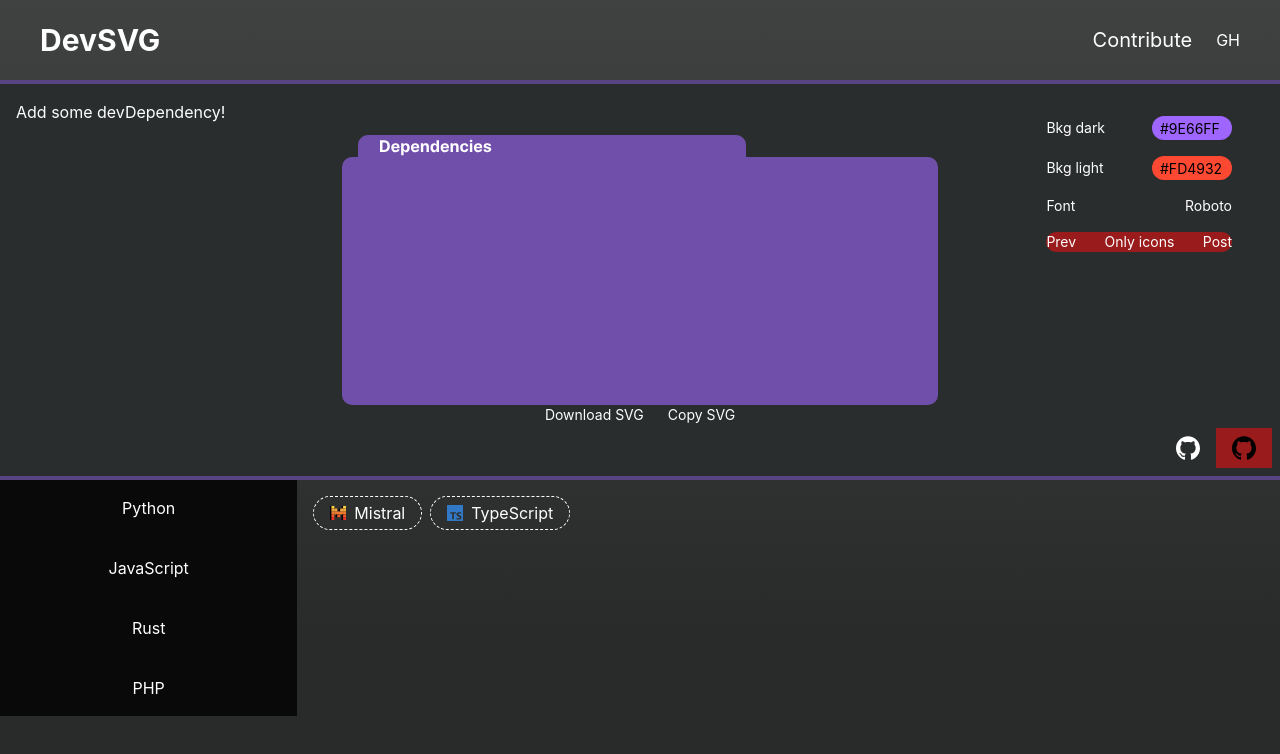
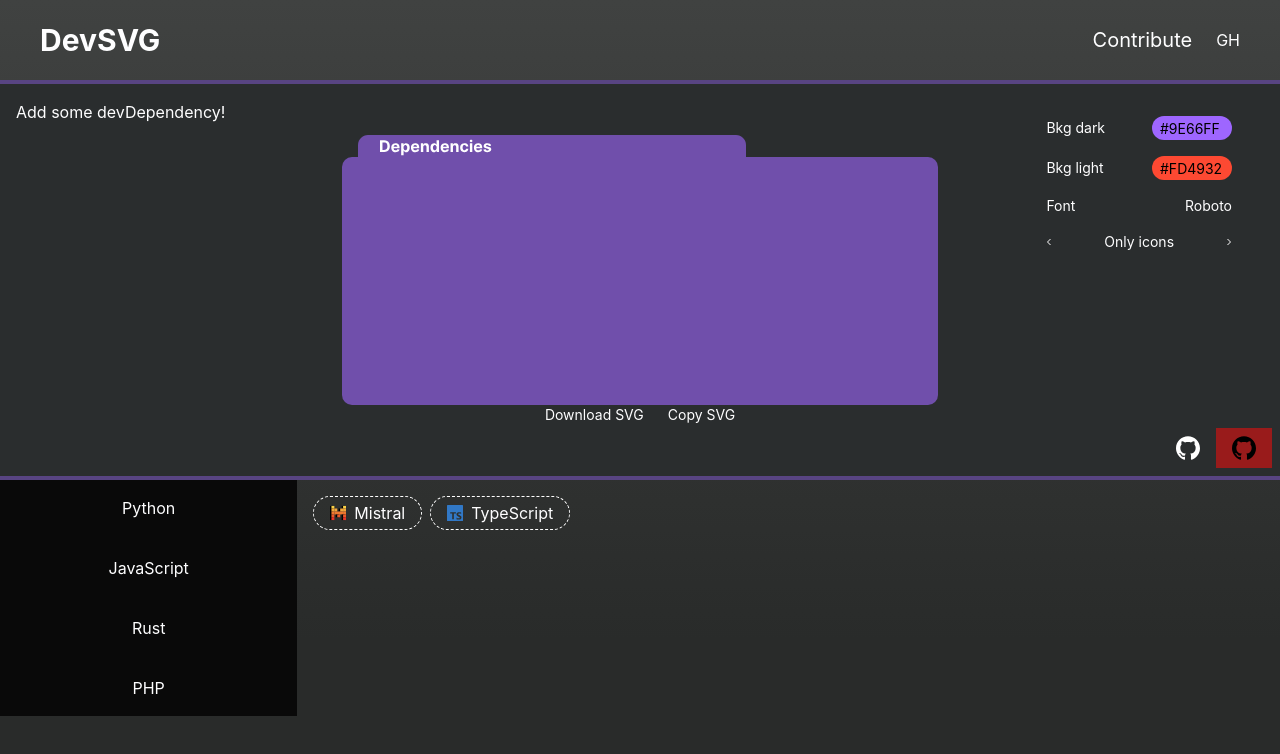
Before and after one commit to AlbertLnz/devSvg, a SvelteKit app: page / in a window 1280 px wide. Shown: the top 754 px of the page. Built offline with nearby package versions, Linux system fonts and the light colour scheme.

Commit message:
Switcher card style configuration for svg

```diff
--- /dev/null
+++ b/src/assets/icons/ArrowSwitchCard.svelte
@@ -0,0 +1,8 @@
+<script>
+	let { githubTheme } = $props()
+	let strokeColor = $derived(() => (githubTheme === 'dark' ? '#fff' : '#000'))
+</script>
+
+<svg width="5" height="8" viewBox="0 0 5 8" fill="none" xmlns="http://www.w3.org/2000/svg">
+	<path d="M4.5 1L1.5 4L4.5 7" stroke={strokeColor()} />
+</svg>
--- a/src/components/SvgConfiguration.svelte
+++ b/src/components/SvgConfiguration.svelte
@@ -1,7 +1,20 @@
 <script lang="ts">
+	import ArrowSwitchCard from '../assets/icons/ArrowSwitchCard.svelte'
+
 	let {
+		githubTheme,
 		svgConfig = $bindable()
-	}: { svgConfig: { bkgHexDark: String; bkgHexLight: String; font: String } } = $props()
+	}: {
+		githubTheme: string
+		svgConfig: { cardStyle: string; bkgHexDark: string; bkgHexLight: string; font: string }
+	} = $props()
+
+	const cardOptions = ['Only icons', 'Only text', 'Icons + text']
+	function handleCardStyle(direction: number) {
+		let currentIndex = cardOptions.indexOf(svgConfig.cardStyle)
+		let newIndex = (currentIndex + direction + cardOptions.length) % cardOptions.length
+		svgConfig.cardStyle = cardOptions[newIndex]
+	}
 </script>
 
 <section class="flex flex-col gap-y-4 px-8 py-4 text-sm">
@@ -30,10 +43,14 @@
 		<p>{svgConfig.font}</p>
 	</article>
 
-	<div class="flex w-full items-center justify-between rounded-full bg-red-800">
-		<button>Prev</button>
-		<p>Only icons</p>
-		<button>Post</button>
+	<div class="flex w-full items-center justify-between rounded-full">
+		<button onclick={() => handleCardStyle(+1)}>
+			<ArrowSwitchCard {githubTheme} />
+		</button>
+		<p>{svgConfig.cardStyle}</p>
+		<button class="rotate-180" onclick={() => handleCardStyle(-1)}>
+			<ArrowSwitchCard {githubTheme} />
+		</button>
 	</div>
 </section>
 
--- a/src/routes/+page.svelte
+++ b/src/routes/+page.svelte
@@ -10,6 +10,7 @@
 
 	let selected: (typeof devDependencies)[number]['name'][] = $state([])
 	let svgConfig = $state({
+		cardStyle: 'Only icons',
 		bkgHexDark: '#9E66FF',
 		bkgHexLight: '#FD4932',
 		font: 'Roboto'
@@ -22,7 +23,7 @@
 			: selected.filter((item) => item !== dependency)
 	}
 
-	// $inspect(svgConfig)
+	$inspect(svgConfig)
 </script>
 
 <Header />
@@ -32,7 +33,7 @@
 >
 	<Swapy {selected} />
 	<SvgProduct {githubTheme} {svgConfig} />
-	<SvgConfiguration bind:svgConfig />
+	<SvgConfiguration {githubTheme} bind:svgConfig />
 	<SwitcherThemeGithub bind:githubTheme />
 </main>
 
```
